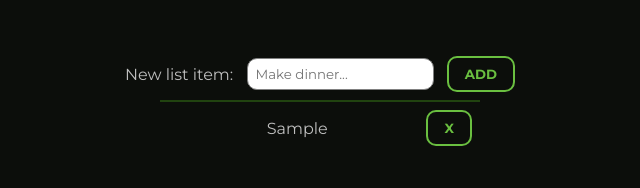
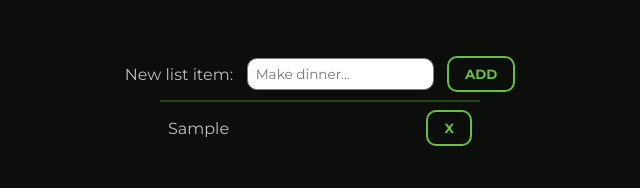
Before and after one commit to UnaLuz/listing-app, a Vue app: page / in a window 1280 px wide. Both pictures are taken after typing "Sample" into the empty fields and a click on the button "ADD". Shown: the top 188 px of the page, without its empty margins (320-960 px from the left). Built offline with nearby package versions, Linux system fonts and the light colour scheme.

Commit message:
Code cleanup

```diff
--- a/src/App.vue
+++ b/src/App.vue
@@ -27,7 +27,7 @@ export default {
   data() {
     return {
       listItems: [],
-      nextKey: 1
+      nextKey: 0
     };
   },
   methods: {
@@ -64,14 +64,16 @@ body {
 }
 #app {
   width: 100%;
+  padding: 0.5rem;
+  margin-top: 6vh;
+  // Text styles
   font-family: "Montserrat", sans-serif;
   font-weight: normal;
   -webkit-font-smoothing: antialiased;
   -moz-osx-font-smoothing: grayscale;
   text-align: center;
   color: hsl(100deg, 0%, 75%);
-  padding: 0.5rem;
-  margin-top: 6vh;
+  // Flex styles
   display: flex;
   justify-content: center;
   flex-flow: column wrap;
@@ -85,12 +87,12 @@ button {
   border: 0.15rem solid $primary-color;
   border-radius: 10px;
   background-color: transparent;
+  cursor: pointer;
   // Text related styling
   color: $primary-color;
   text-transform: uppercase;
-  font-family: "Montserrat", sans-serif;
+  font-family: inherit;
   font-weight: bold;
-  cursor: pointer;
 
   &:hover {
     border-color: white;
@@ -106,6 +108,5 @@ button {
 ul {
   width: 20rem;
   max-width: 90%;
-  padding: 0px;
 }
 </style>
--- a/src/components/InputSection.vue
+++ b/src/components/InputSection.vue
@@ -39,6 +39,7 @@ $primary-color: hsl(100deg, 50%, 50%);
 
 #input-section {
   max-width: 90%;
+  // Flex styles
   display: flex;
   flex-flow: row wrap;
   justify-content: center;
@@ -49,11 +50,13 @@ input {
   padding: 0.5rem;
   border: 1px solid grey;
   border-radius: 10px;
-  font-family: "Montserrat", sans-serif;
+  // Text styles
+  font-family: inherit;
   font-weight: normal;
+  font-size: 0.85rem;
 
   &:focus {
-    border: 1px solid $primary-color;
+    border-color: $primary-color;
   }
 }
 input,
--- a/src/components/ListItem.vue
+++ b/src/components/ListItem.vue
@@ -19,18 +19,14 @@ $primary-color: hsla(100deg, 75%, 50%, 0.25);
 
 #list-item {
   padding: 8px;
+  border-top: 2px solid $primary-color;
+  // Flex styles
   display: flex;
   flex-flow: row nowrap;
   justify-content: space-between;
   align-items: center;
   flex-grow: 1;
-  border-top: 2px solid $primary-color;
 
-  p {
-    overflow: auto;
-    flex-grow: 1;
-    flex-shrink: 1;
-  }
   button {
     flex-grow: 0;
     flex-shrink: 0;
```
